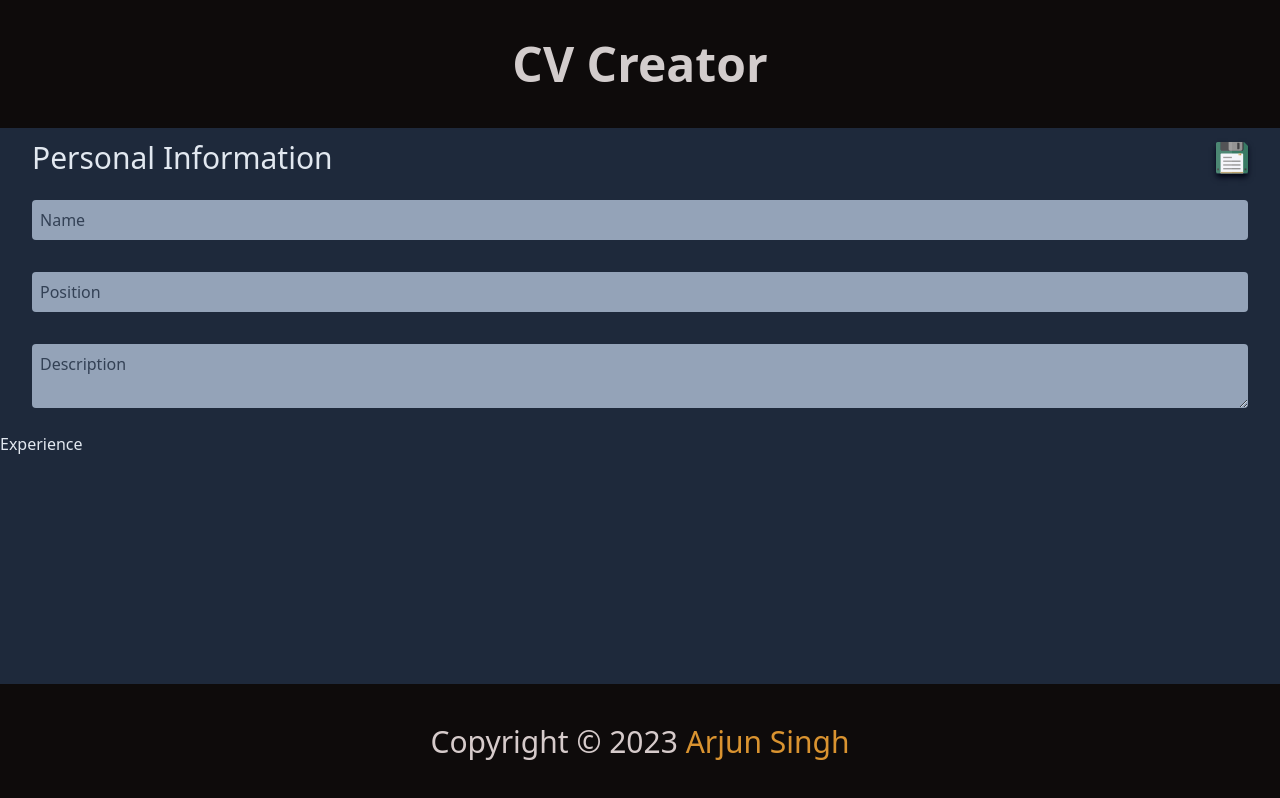
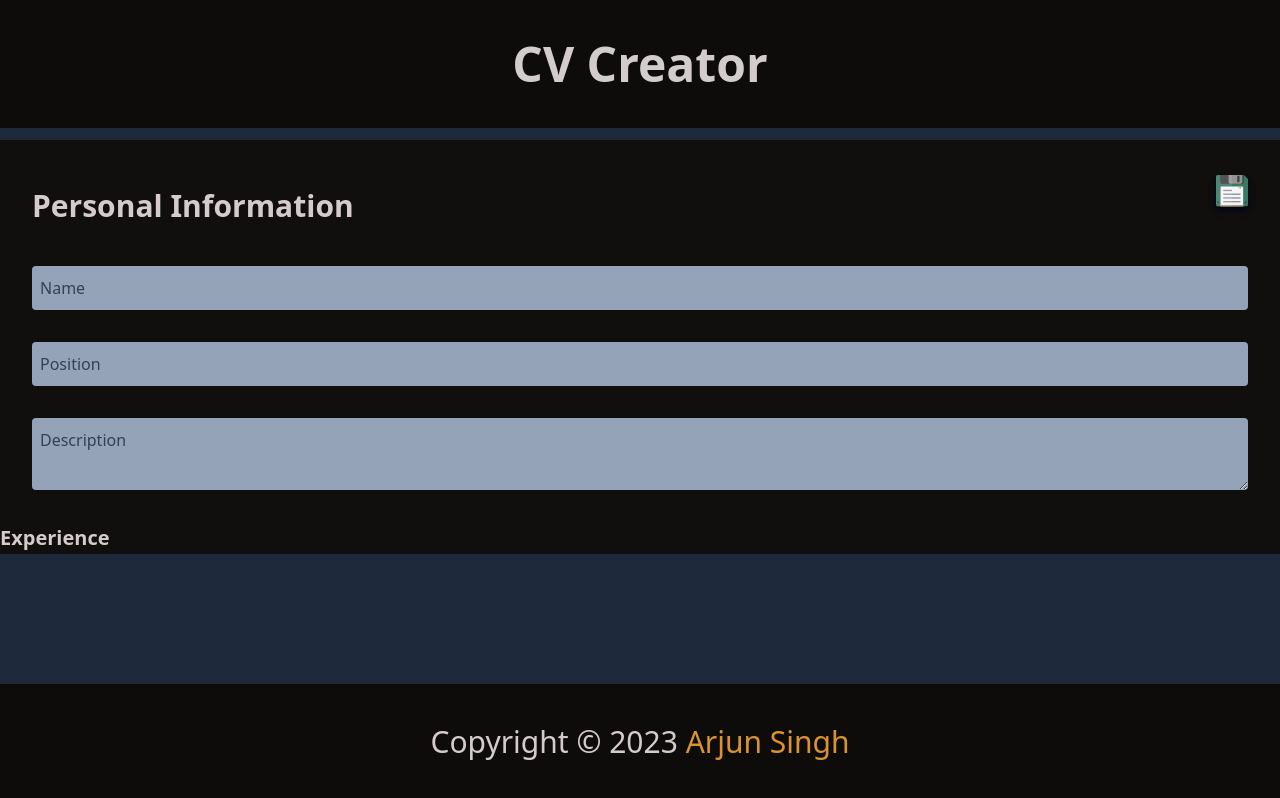
Before and after one commit to dotarjun/CV-Project-React, a React (Create React App) app: page / in a window 1280 px wide. Built offline with nearby package versions, Linux system fonts and the light colour scheme.

Commit message:
🎨 style(main.jsx): change div to main tag and add class for styling purposes

```diff
--- a/src/Components/main.jsx
+++ b/src/Components/main.jsx
@@ -7,12 +7,12 @@ import Skills from './Main Components/skills';
 
 export default function Main() {
   return (
-    <div>
+    <main className="bg-neutral min-w-full min-h-full prose">
       <UserInfo />
       <Contact />
       <Experience />
       <Projects />
       <Skills />
-    </div>
+    </main>
   );
 }
```
